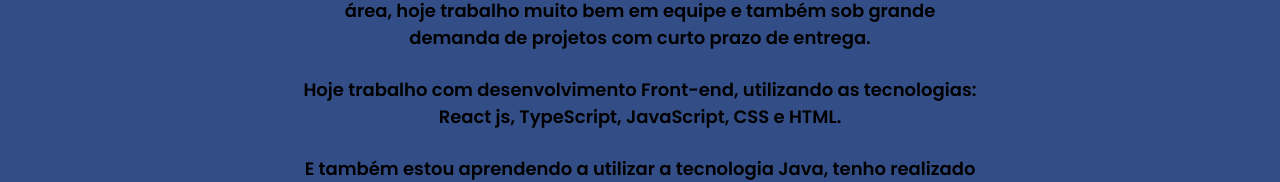
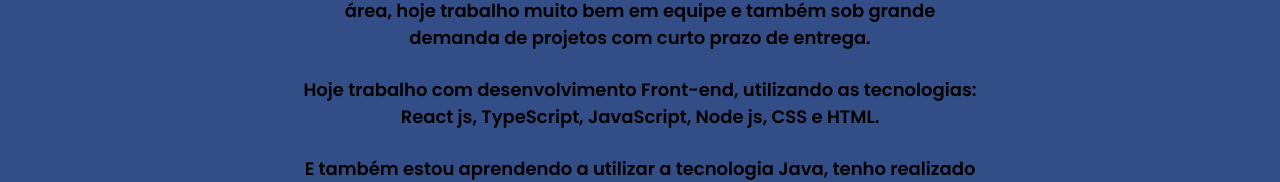
Before and after one commit to Douglaslima93/Portfolio-Douglas-Lima, a React (Vite) app: page /sobre in a window 1280 px wide. Shown: the part 451-633 px from the top of the page. Built offline with nearby package versions, Linux system fonts and the light colour scheme.

Commit message:
Atualização da pagina Home e a pagina sobre

```diff
--- a/src/componentes/Paginas/Home/index.jsx
+++ b/src/componentes/Paginas/Home/index.jsx
@@ -30,6 +30,7 @@
             <img src="https://raw.githubusercontent.com/devicons/devicon/master/icons/css3/css3-original.svg" alt="Douglas-CSS"/>
             <img src="https://raw.githubusercontent.com/devicons/devicon/master/icons/html5/html5-original.svg" alt="Douglas-HTML"/>
             <img src="https://cdn.jsdelivr.net/gh/devicons/devicon/icons/git/git-original.svg" alt="Douglas-git"/>
+            <img src="https://cdn.jsdelivr.net/gh/devicons/devicon/icons/nodejs/nodejs-original.svg" alt="Douglas-Node JS"/>
 
             </section>
             </main>
--- a/src/componentes/Paginas/Sobre/index.jsx
+++ b/src/componentes/Paginas/Sobre/index.jsx
@@ -22,7 +22,7 @@
              de projetos com curto prazo de entrega.
         </p>
 
-        <p>Hoje trabalho com desenvolvimento Front-end, utilizando as tecnologias: React js, TypeScript, JavaScript, CSS e HTML.</p>
+        <p>Hoje trabalho com desenvolvimento Front-end, utilizando as tecnologias: React js, TypeScript, JavaScript, Node js, CSS e HTML.</p>
         <p>E também estou aprendendo a utilizar a tecnologia Java, tenho realizado alguns projetos
             utilizando as IDEs NetBeans e Eclipse.</p>
 
@@ -31,7 +31,7 @@
         interação usuário com a interface da página, elementos dinâmicos com atualização em tempo real, consumo de API.
         </p>
 
-        <Link className="botao-curriculo" to="https://drive.google.com/file/d/1H46NnF1W6CSBy0wZ9yE1tcyJH6aVWzvN/view?usp=sharing" target="_blank">Curriculo</Link>
+        <Link className="botao-curriculo" to="https://docs.google.com/document/d/1G0vSW3lrUxX4kcNx4CqTuQUw9Wo0qu9r/edit?usp=sharing&ouid=110805994126696405553&rtpof=true&sd=true" target="_blank">Curriculo</Link>
 
        </section>
 
```
